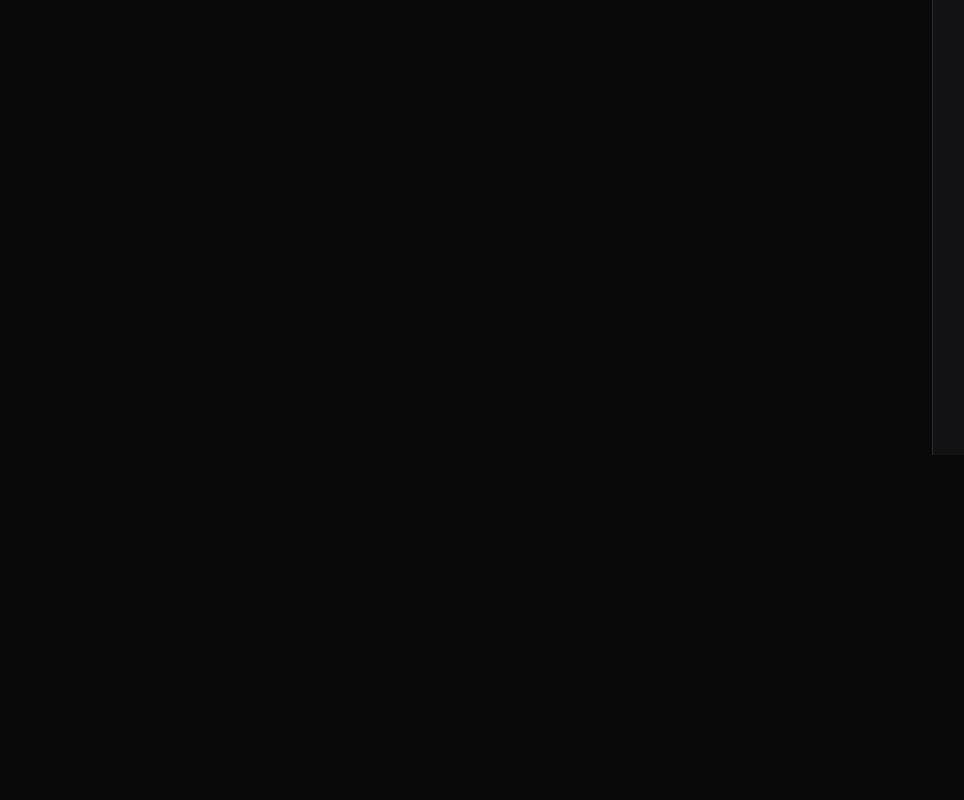
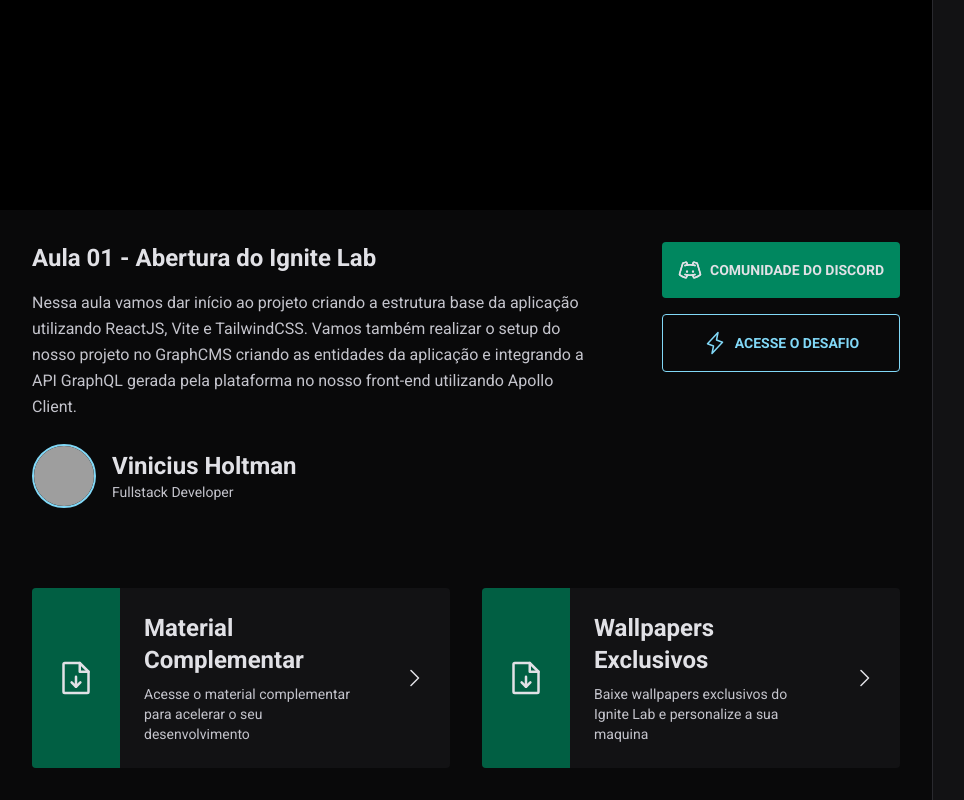
Before and after one commit to Vinicius-Holtman/ignite-lab-event-plataform, a React (Vite) app: page / in a window 1280 px wide. Shown: the part 345-1145 px from the top of the page, without its empty margins (0-964 px from the left). Before the commit the page ends 800 px from the top, so only its background shows below. Built offline with nearby package versions, Linux system fonts and the light colour scheme; no server answers; grey boxes are pictures that could not be loaded.

Commit message:
Create styling PlayerVideo

```diff
--- a/src/components/PlayerVideo.tsx
+++ b/src/components/PlayerVideo.tsx
@@ -1,7 +1,75 @@
+import { CaretRight, DiscordLogo, FileArrowDown, Lightning } from "phosphor-react";
+
 export function PlayerVideo() {
   return (
     <div className="flex-1">
-      <h1>PlayerVideo</h1>
+      <div className="bg-black flex justify-center">
+        <div className="h-full w-full max-w-[1100px] max-h-[60vh] aspect-video"></div>
+      </div>
+
+      <div className="p-8 max-w-[1100px] mx-auto">
+        <div className="flex items-start gap-16">
+          <div className="flex-1">
+            <h1 className="text-2xl font-bold">Aula 01 - Abertura do Ignite Lab</h1>
+
+            <p className="mt-4 text-gray-200 leading-relaxed">Nessa aula vamos dar início ao projeto criando a estrutura base da aplicação utilizando ReactJS, Vite e TailwindCSS. Vamos também realizar o setup do nosso projeto no GraphCMS criando as entidades da aplicação e integrando a API GraphQL gerada pela plataforma no nosso front-end utilizando Apollo Client.
+            </p>
+
+            <div className="flex items-center gap-4 mt-6">
+              <img className="h-16 w-16 rounded-full border-2 border-blue-500" src="https://github.com/Vinicius-Holtman.png" alt="Avatar GitHub" />
+
+              <div className="leading-relaxed">
+                <strong className="font-bold text-2xl block">Vinicius Holtman</strong>
+                <span className="text-gray-200 text-sm block">Fullstack Developer</span>
+              </div>
+            </div>
+          </div>
+
+          <div className="flex flex-col gap-4">
+            <a href="#" className="p-4 text-sm bg-green-500 flex items-center rounded font-bold uppercase gap-2 justify-center hover:bg-green-700 transition-colors">
+              <DiscordLogo size={24} />
+              Comunidade do Discord
+            </a>
+
+            <a href="#" className="p-4 text-sm border border-blue-500 text-blue-500 flex items-center rounded font-bold uppercase gap-2 justify-center hover:bg-blue-500 hover:text-gray-900 transition-colors">
+              <Lightning size={24} />
+              Acesse o desafio
+            </a>
+          </div>
+        </div>
+
+        <div className="gap-8 mt-20 grid grid-cols-2">
+          <a href="#" className="bg-gray-700 rounded overflow-hidden flex items-stretch gap-6 hover:bg-gray-600 transition-colors">
+            <div className="bg-green-700 h-full p-6 flex items-center">
+              <FileArrowDown size={40} />
+            </div>
+            <div className="py-6 leading-relaxed">
+              <strong className="text-2xl">Material Complementar</strong>
+              <p className="text-sm text-gray-200 mt-2">
+                Acesse o material complementar para acelerar o seu desenvolvimento
+              </p>
+            </div>
+            <div className="h-full p-6 flex items-center">
+              <CaretRight size={24} />
+            </div>
+          </a>
+
+          <a href="#" className="bg-gray-700 rounded overflow-hidden flex items-stretch gap-6 hover:bg-gray-600 transition-colors">
+            <div className="bg-green-700 h-full p-6 flex items-center">
+              <FileArrowDown size={40} />
+            </div>
+            <div className="py-6 leading-relaxed">
+              <strong className="text-2xl">Wallpapers Exclusivos</strong>
+              <p className="text-sm text-gray-200 mt-2">
+                Baixe wallpapers exclusivos do Ignite Lab e personalize a sua maquina
+              </p>
+            </div>
+            <div className="h-full p-6 flex items-center">
+              <CaretRight size={24} />
+            </div>
+          </a>
+        </div>
+      </div>
     </div>
   )
 }
```
